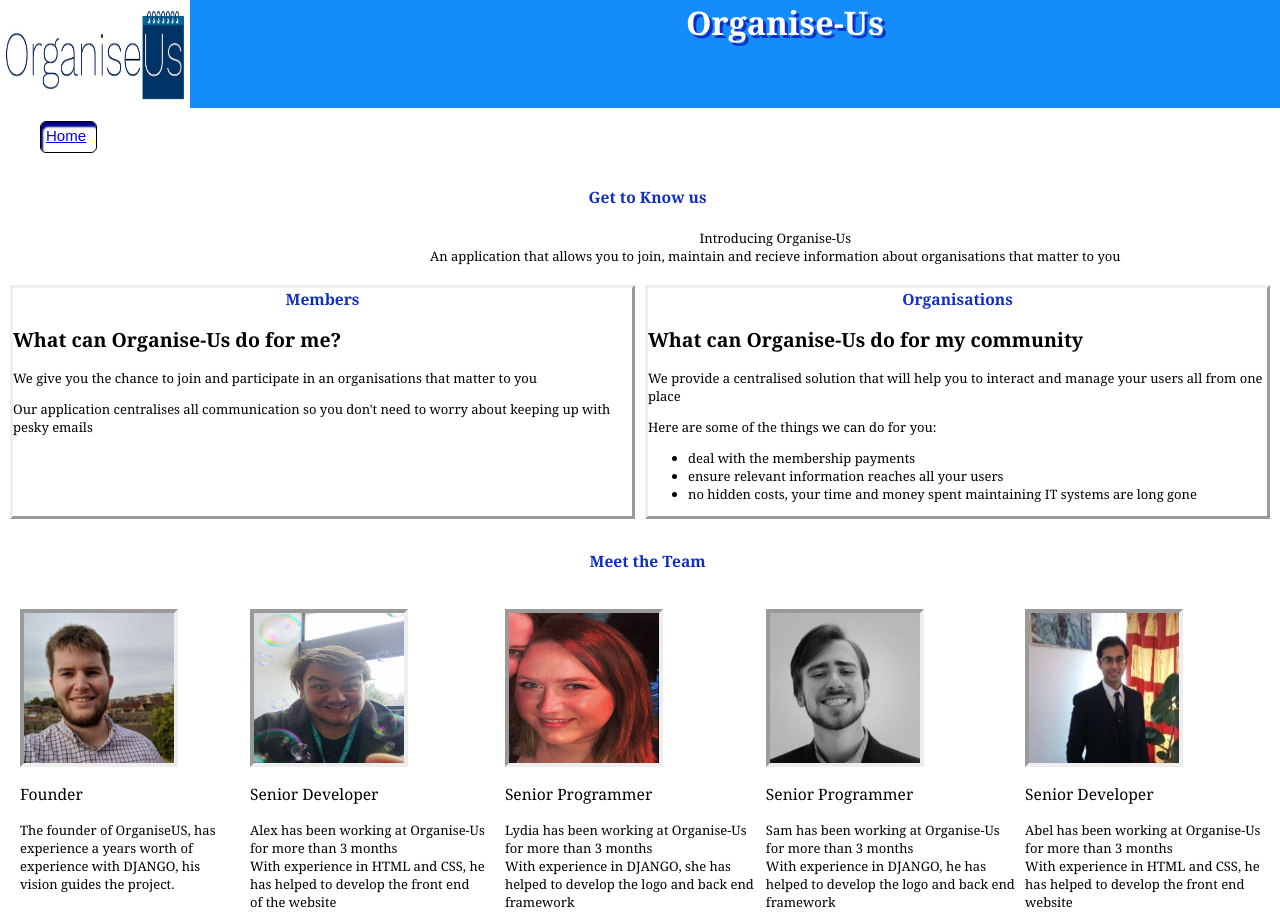
After one commit to robnixon/organise-us, a Django app: page /about in a window 1280 px wide. The commit adds this page. Run offline with Django 3.2, Linux system fonts and the light colour scheme.

Commit message:
linked existing backend and about us frontend

```diff
--- /dev/null
+++ b/mysite/social/templates/social/aboutUs.html
@@ -0,0 +1,111 @@
+{% load static %}
+
+<html>
+<head>
+    <title>
+        About Us
+    </title>
+    <link rel="stylesheet" type="text/css" href="{% static 'social/about-style.css' %}">
+</head>
+<body>
+<header class="topLogo">
+    <a href="/"><img id="logo" src="../../static/social/images/logo-whitebackground.jpg" alt="Organise-Us Logo"></a>
+
+    <h1 id="mainTitle"> Organise-Us </h1>
+</header>
+<nav>
+    <ul>
+        <li class="buttons"><a href="/">Home</a></li>
+    </ul>
+</nav>
+<div id="tableContainer">
+    <div id="tableRow">
+        <h1 id="get2know">Get to Know us </h1>
+        <section id="intro">
+            <p>Introducing Organise-Us<br> An application that allows you to join, maintain and recieve information
+                about organisations that matter to you
+            </p>
+        </section>
+    </div>
+</div>
+<div id="tableContainer">
+    <div id="tableRow">
+        <section id="memberInfo">
+            <h1> Members </h1>
+            <h2> What can Organise-Us do for me? </h2>
+            <p> We give you the chance to join and participate in
+                an organisations that matter to you
+            </p>
+            <p> Our application centralises all communication so you don't need to
+                worry about keeping up with pesky emails
+            </p>
+        </section>
+        <section id="OrganisationInfo">
+            <h1> Organisations </h1>
+            <h2> What can Organise-Us do for my community </h2>
+            <p> We provide a centralised solution that will help you to interact
+                and manage your users all from one place </p>
+            <p> Here are some of the things we can do for you: </p>
+            <ul>
+                <li>deal with the membership payments</li>
+                <li>ensure relevant information reaches all your users</li>
+                <li>no hidden costs, your time and money spent maintaining IT systems
+                    are long gone
+                </li>
+
+            </ul>
+
+
+        </section>
+
+    </div>
+</div>
+<div id="tableContainer">
+    <div id="tableRow">
+        <h1 id="get2know">Meet the Team </h1>
+        <section id="robertNixon">
+            <img id="robPhoto" src="../../static/social/images/rob.jpg" alt="Robert Nixon">
+            <p class="jobTitles"> Founder </p>
+            <p class="jobDesc"> The founder of OrganiseUS, has experience a years worth of <br>experience with DJANGO,
+                his vision guides the project. </p>
+
+        </section>
+        <section id="alexGahan">
+            <img id="alexPhoto" src="../../static/social/images/alex.jpg" alt="Alex Gahan">
+            <p class="jobTitles"> Senior Developer </p>
+            <p class="jobDesc"> Alex has been working at Organise-Us for more than 3 months<br>
+                With experience in HTML and CSS, he has helped to develop the front end <br>
+                of the website </p>
+
+        </section>
+        <section id="lydiaRoss">
+            <img id="lydiaPhoto" src="../../static/social/images/lydia.jpg" alt="Lydia Ross">
+            <p class="jobTitles"> Senior Programmer </p>
+            <p class="jobDesc"> Lydia has been working at Organise-Us for more than 3 months<br>
+                With experience in DJANGO, she has helped to develop the logo and back end <br>
+                framework </p>
+
+        </section>
+        <section id="samCarty">
+            <img id="samPhoto" src="../../static/social/images/sam.jpg" alt="Sam Carty">
+            <p class="jobTitles"> Senior Programmer </p>
+            <p class="jobDesc"> Sam has been working at Organise-Us for more than 3 months<br>
+                With experience in DJANGO, he has helped to develop the logo and back end <br>
+                framework </p>
+
+        </section>
+        <section id="abelTom">
+            <img id="abelPhoto" src="../../static/social/images/abel.jpg" alt="abel tom">
+            <p class="jobTitles"> Senior Developer </p>
+            <p class="jobDesc"> Abel has been working at Organise-Us for more than 3 months<br>
+                With experience in HTML and CSS, he has helped to develop the front end <br>
+                website </p>
+
+        </section>
+    </div>
+</div>
+
+
+</body>
+
+</html>
--- a/mysite/social/templates/social/base.html
+++ b/mysite/social/templates/social/base.html
@@ -24,6 +24,9 @@
                     <a href="/"><img src="{% static 'social/images/logo-transparent-light.png' %}" alt="Organise Us"
                                      style="max-width:200px"></a>
                 </div>
+                <div class="col-md-6">
+                    <a href="{% url 'social:about' %}">About</a>
+                </div>
             </div>
         </div>
     </nav>
--- a/mysite/social/urls.py
+++ b/mysite/social/urls.py
@@ -1,4 +1,6 @@
 from django.urls import path
+from django.views.generic import TemplateView
+
 from . import views
 
 app_name = 'social'
@@ -6,4 +8,5 @@ urlpatterns = [
     path('', views.IndexView.as_view(), name='index'),
     path('<int:pk>/', views.DetailView.as_view(), name='detail'),
     path('new/', views.PostCreate.as_view(), name="new_post"),
+    path('about', TemplateView.as_view(template_name='social/aboutUs.html'), name='about'),
 ]
```
Also changed, not shown: aboutUs.html (deleted, +0 -107 lines), index.html (deleted, +0 -12 lines), images/logo-square.png (deleted), mysite/social/static/social/about-style.css (renamed from style.css), mysite/social/static/social/images/abel.jpg (renamed from images/abel.jpg), mysite/social/static/social/images/alex.jpg (renamed from images/alex.jpg), mysite/social/static/social/images/logo-dark.png (renamed from images/logo-dark.png), mysite/social/static/social/images/logo-transparent.png (renamed from images/logo-transparent.png), mysite/social/static/social/images/logo-whitebackground.jpg (renamed from images/logo-whitebackground.jpg), mysite/social/static/social/images/lydia.jpg (renamed from images/lydia.jpg), mysite/social/static/social/images/rob.jpg (renamed from images/rob.jpg), mysite/social/static/social/images/sam.jpg (renamed from images/sam.jpg).
